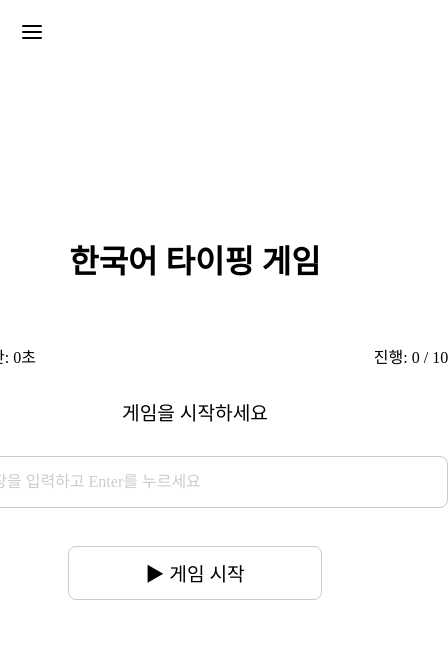
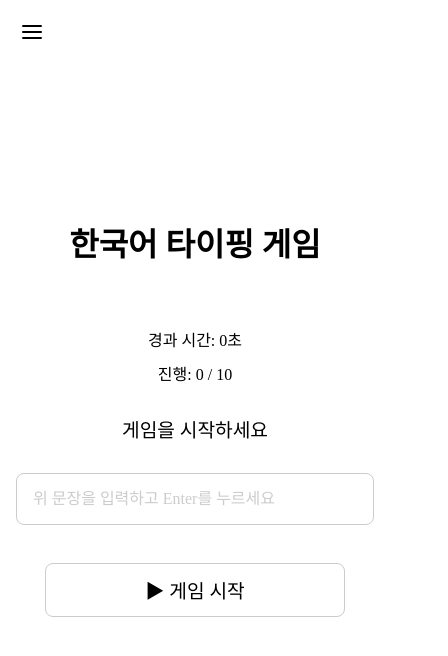
Before and after one commit to d0ix2/filsa, a React (Create React App) app: page /game in a window 390 px wide. Shown: the top 656 px of the page, 448 px wide, since content can reach past the window. Built offline with nearby package versions, Linux system fonts and the light colour scheme.

Commit message:
[STYLE] 반응형으로 변경

```diff
--- a/src/pages/FilsaPage/FilsaPage.style.js
+++ b/src/pages/FilsaPage/FilsaPage.style.js
@@ -12,13 +12,22 @@ const fadeInUp = keyframes`
   }
 `;
 
+// 반응형으로 변경
 export const FilsaItem = styled.div`
-  height: 100vh;
+  min-height: 100vh;
+  padding: 2rem 1rem;
   display: flex;
   flex-direction: column;
+  align-items: center;
   justify-content: center;
-  align-items: center;
+
+  box-sizing: border-box;
+
+  @media (min-width: 768px) {
+    padding: 3rem;
+  }
 `;
+
 
 export const Title = styled.h1`
   margin-bottom: 2rem;
@@ -30,7 +39,6 @@ export const Title = styled.h1`
 export const Paragragh = styled.span`
   white-space: pre-line;
   font-size: 1.1rem;
-  padding: 0 1.5rem;
   animation: ${fadeInUp} 0.5s ease-out;
   color: ${(props) => props.theme.color.primary};
 `;
@@ -38,14 +46,13 @@ export const Paragragh = styled.span`
 export const Info = styled.span`
   white-space: pre-line;
   font-size: 1.2rem;
-  padding: 0 1.5rem;
   font-weight: 800;
   animation: ${fadeInUp} 0.5s ease-out;
   color: ${(props) => props.theme.color.primary};
 `;
 
 export const ParagraphWrapper = styled.div`
-  width: 500px;
+  width: 100%;
   display: flex;
   flex-direction: column;
   gap: 30px;
--- a/src/pages/GamePage/GamePage.style.js
+++ b/src/pages/GamePage/GamePage.style.js
@@ -12,22 +12,35 @@ const fadeInUp = keyframes`
   }
 `;
 
+// 반응형으로 변경
 export const GameWrapper = styled.div`
-  height: 100vh;
+  min-height: 100vh;
+  padding: 2rem 1rem;
   display: flex;
+  flex-direction: column;
   gap: 30px;
-  padding: 1.5rem;
-  flex-direction: column;
   justify-content: center;
   align-items: center;
+  box-sizing: border-box;
+
+  @media (min-width: 768px) {
+    padding: 3rem;
+  }
 `;
 
 export const InfoWrapper = styled.div`
-  width: 60vh;
+  width: 100%;
+  max-width: 600px;
   display: flex;
   justify-content: space-between;
-  fontsize: 1rem;
+  font-size: 1rem;
   color: ${(props) => props.theme.color.primary};
+
+  @media (max-width: 480px) {
+    flex-direction: column;
+    gap: 10px;
+    align-items: center;
+  }
 `;
 
 export const Title = styled.h1`
@@ -46,7 +59,8 @@ export const Paragragh = styled.span`
 `;
 
 export const AnswerInput = styled.input`
-  width: 60vh;
+  width: 100%;
+  max-width: 600px;
   padding: 1rem;
   font-size: 1rem;
   outline: none;
@@ -61,7 +75,8 @@ export const AnswerInput = styled.input`
 `;
 
 export const Button = styled.button`
-  width: 30vh;
+  width: 100%;
+  max-width: 300px;
   margin: 0.5rem 0;
   font-size: 1.2rem;
   text-decoration: none;
```
